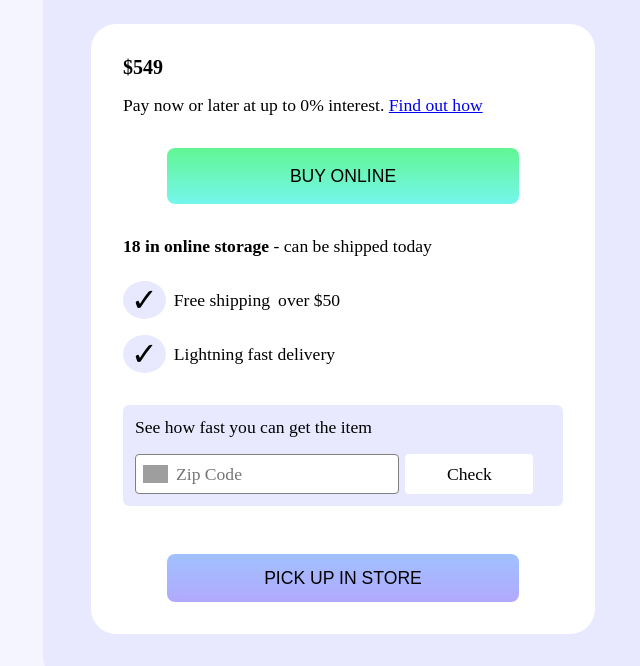
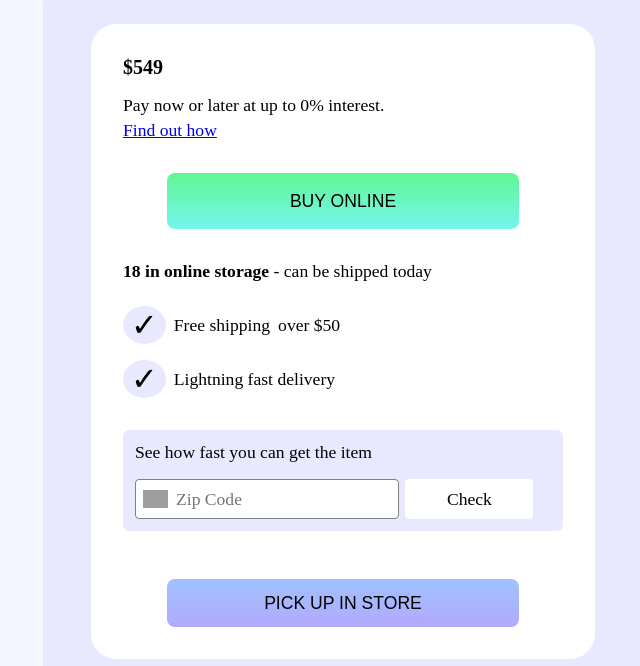
Before and after one commit to bowen-anth/one-time-pricing, a plain HTML site: page index.html in a window 1280 px wide. Shown: the part 104-770 px from the top of the page, without its empty margins (297-937 px from the left). Drawn offline with Linux system fonts and the light colour scheme; grey boxes are pictures that could not be loaded.

Commit message:
added p to find out how to push to own line

```diff
--- a/index.html
+++ b/index.html
@@ -11,10 +11,11 @@
     <div class="card-container">
       <div class="card">
         <p class="price">$549</p>
-        <p class="pay-p">
-          Pay now or later at up to 0% interest.
+        <p class="pay-p">Pay now or later at up to 0% interest.</p>
+        <p class="find-out-how-p">
           <a class="find-out-a" href="#">Find out how</a>
         </p>
+
         <button class="buy-button">BUY ONLINE</button>
         <p class="stock-p">
           <span class="quantity">18</span
--- a/style.css
+++ b/style.css
@@ -43,7 +43,11 @@ body {
 }
 
 .pay-p {
-  margin: 1rem 0;
+  margin-top: 1rem;
+}
+
+.find-out-how-p {
+  margin-top: 0.25rem;
 }
 
 .buy-button {
```
